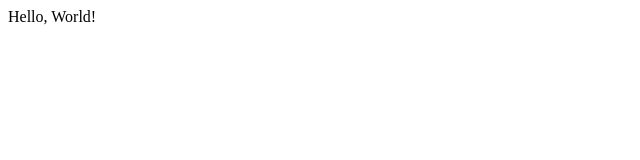
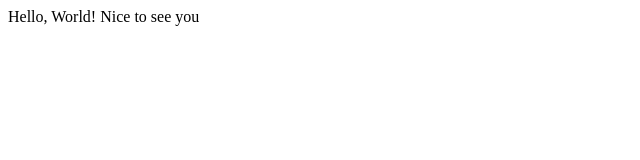
Before and after one commit to Kirito-teckgeek/demo, a plain HTML site: page index.html in a window 1280 px wide. Shown: the whole page, without its empty margins (0-640 px from the left). Drawn offline with Linux system fonts and the light colour scheme.

Commit message:
Just checking

```diff
--- a/index.html
+++ b/index.html
@@ -1 +1 @@
-<p>Hello, World!</p>
+<p>Hello, World! Nice to see you</p>
```
